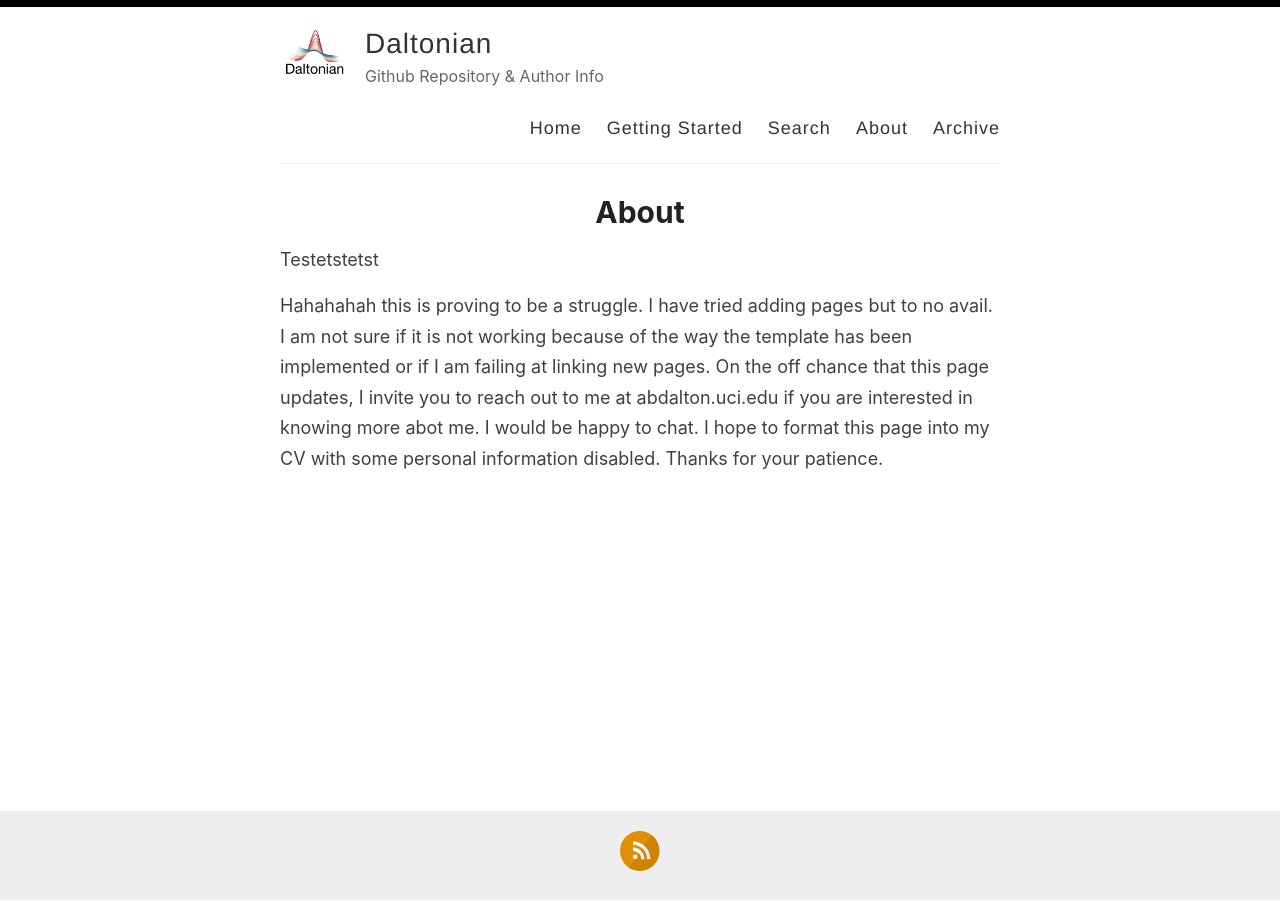
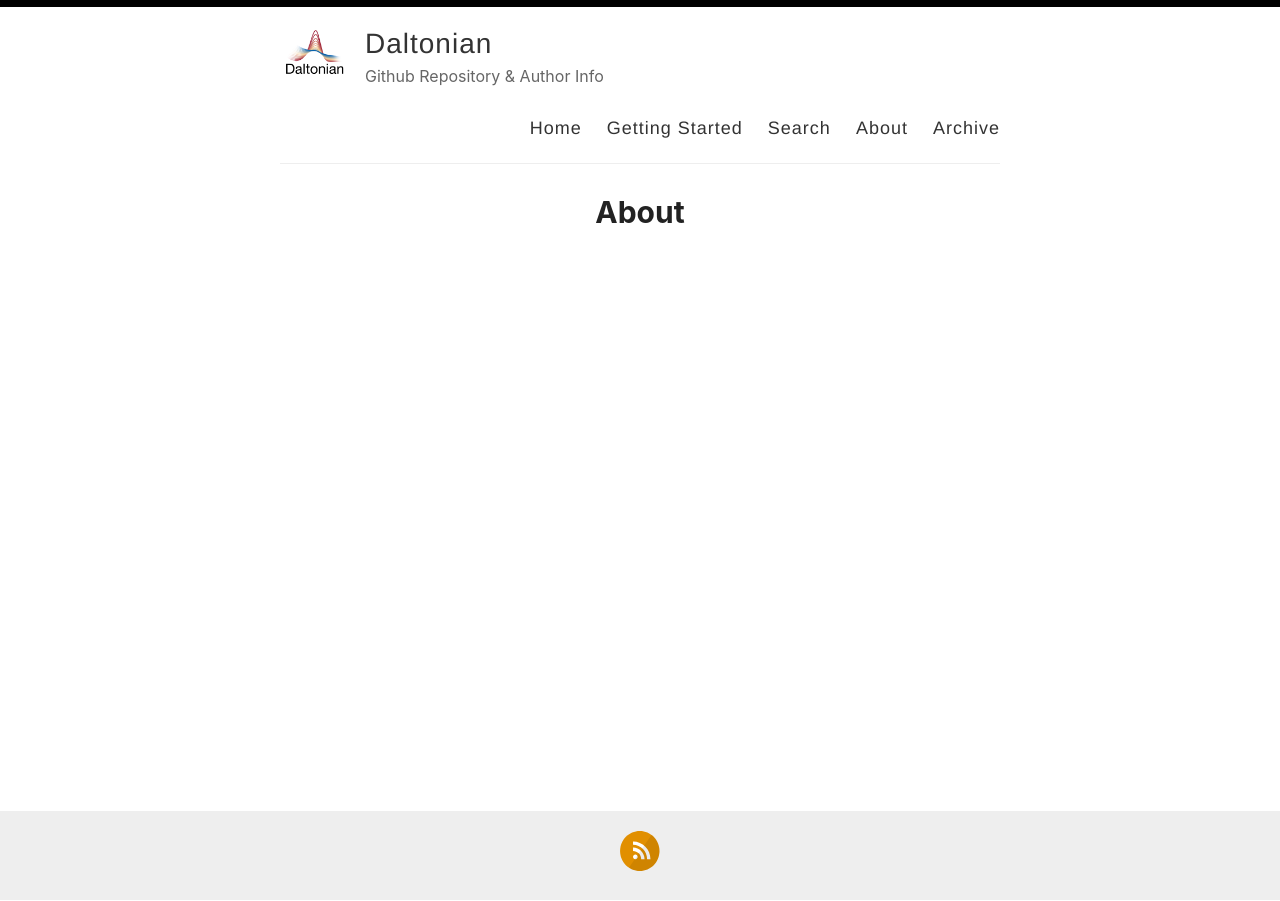
Before and after one commit to daltonian/daltonian.github.io, a Jekyll site: the page built from _pages/about.md, in a window 1280 px wide. Built offline with Jekyll 4.4.1, drawn with Linux system fonts in a browser that asks for light colours.

Commit message:
Update about.md

```diff
--- a/_pages/about.md
+++ b/_pages/about.md
@@ -3,8 +3,3 @@ layout: page
 title: About
 permalink: /about/
 ---
-
-Testetstetst
-
-
-Hahahahah this is proving to be a struggle. I have tried adding pages but to no avail. I am not sure if it is not working because of the way the template has been implemented or if I am failing at linking new pages. On the off chance that this page updates, I invite you to reach out to me at abdalton.uci.edu if you are interested in knowing more abot me. I would be happy to chat. I hope to format this page into my CV with some personal information disabled. Thanks for your patience.
```
